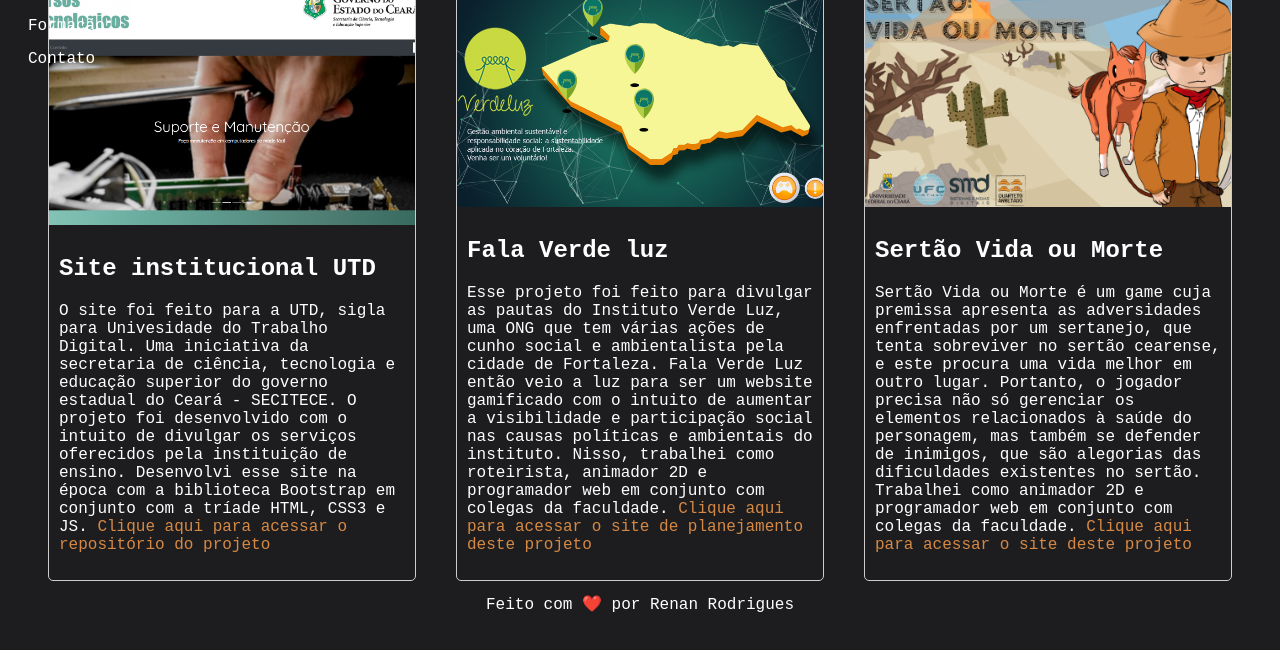
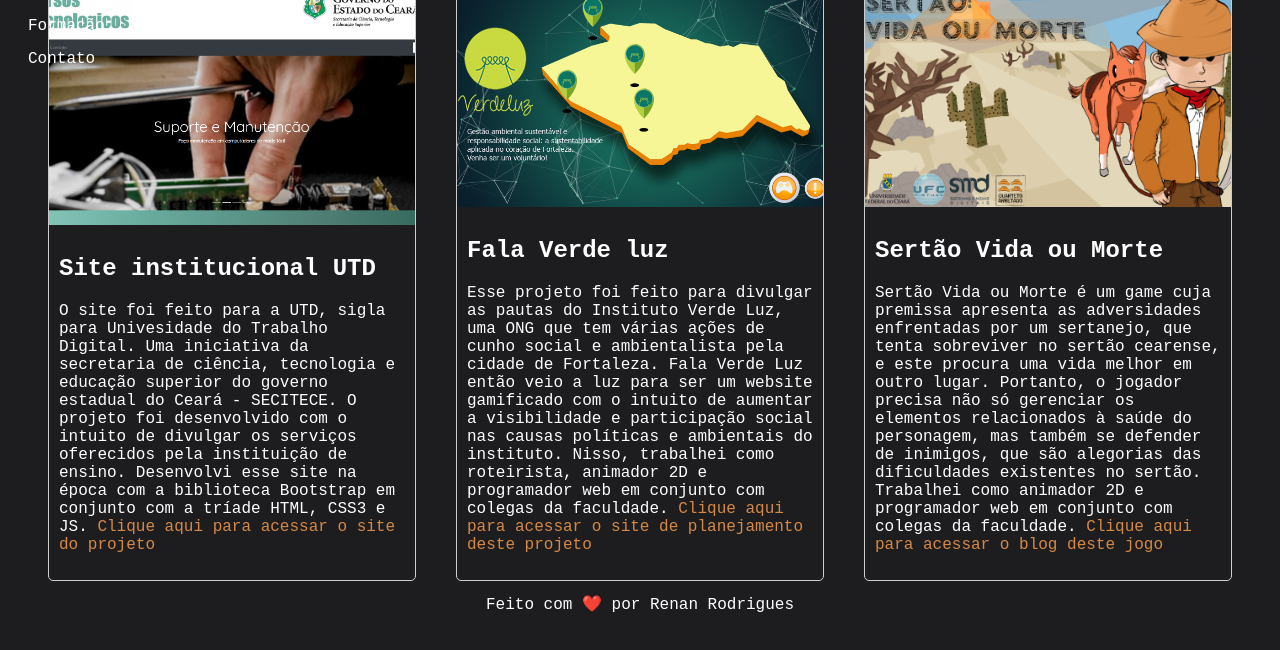
Before and after one commit to renanorodrigues/portfolio, a plain HTML site: page projects.html in a window 1280 px wide. Shown: the part 150-800 px from the top of the page. Drawn offline with Linux system fonts and the light colour scheme.

Commit message:
Correct some sentences about links in projects

```diff
--- a/projects.html
+++ b/projects.html
@@ -29,7 +29,7 @@
         <h2>Site institucional UTD</h2>
         <p>
           O site foi feito para a UTD, sigla para Univesidade do Trabalho Digital. Uma iniciativa da secretaria de ciência, tecnologia e educação superior do governo estadual do Ceará - SECITECE. O projeto foi desenvolvido com o intuito de divulgar os serviços oferecidos pela instituição de ensino. Desenvolvi esse site na época com a biblioteca Bootstrap em conjunto com a tríade HTML, CSS3 e JS.
-          <a href="https://renanorodrigues.github.io/Site-Institucional-UTD/index.html" target="_blank">Clique aqui para acessar o repositório do projeto</a>
+          <a href="https://renanorodrigues.github.io/Site-Institucional-UTD/index.html" target="_blank">Clique aqui para acessar o site do projeto</a>
         </p>
       </div>
     </div>
@@ -51,7 +51,7 @@
         <h2>Sertão Vida ou Morte</h2>
         <p>
           Sertão Vida ou Morte é um game cuja premissa apresenta as adversidades enfrentadas por um sertanejo, que tenta sobreviver no sertão cearense, e este procura uma vida melhor em outro lugar. Portanto, o jogador precisa não só gerenciar os elementos relacionados à saúde do personagem, mas também se defender de inimigos, que são alegorias das dificuldades existentes no sertão. Trabalhei como animador 2D e programador web em conjunto com colegas da faculdade.
-          <a href="https://sertaovidaoumortesmd.blogspot.com" target="_blank">Clique aqui para acessar o site deste projeto</a>
+          <a href="https://sertaovidaoumortesmd.blogspot.com" target="_blank">Clique aqui para acessar o blog deste jogo</a>
         </p>
       </div>
     </div>
```
